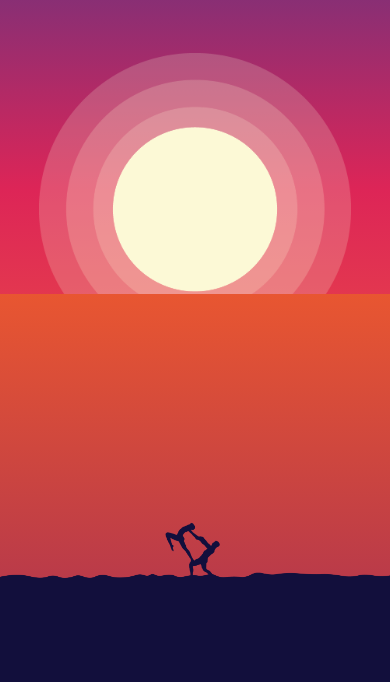
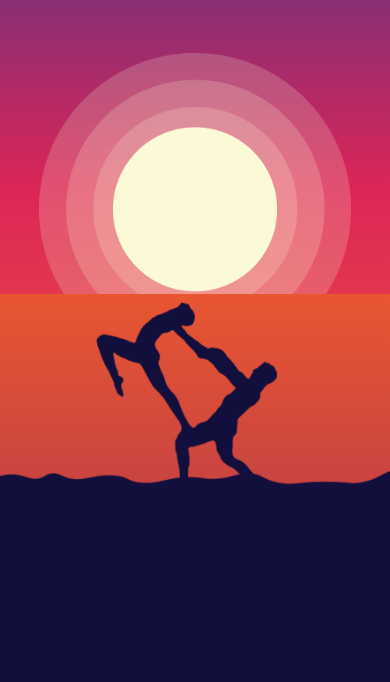
Before and after one commit to CaptainSkiddow/SpelRebel, a plain HTML site: page index.html in a window 390 px wide. Shown: the part 162-844 px from the top of the page. Drawn offline with Linux system fonts and the light colour scheme.

Commit message:
Responsiveness
Parallax responsiveness

```diff
--- a/index.css
+++ b/index.css
@@ -185,6 +185,8 @@ body{
     overflow-y: clip;
     overflow-x: hidden;
     height: 120vh;
+    display: flex;
+    justify-content: center;
 }
 .parallax-layer {
     position: absolute;
@@ -233,5 +235,6 @@ body{
     background-size: contain;
     background-repeat: no-repeat;
     transition: opacity 0.2s ease-out;
+    min-width: 1300px;
 }
 /* End parallax effect */
```
